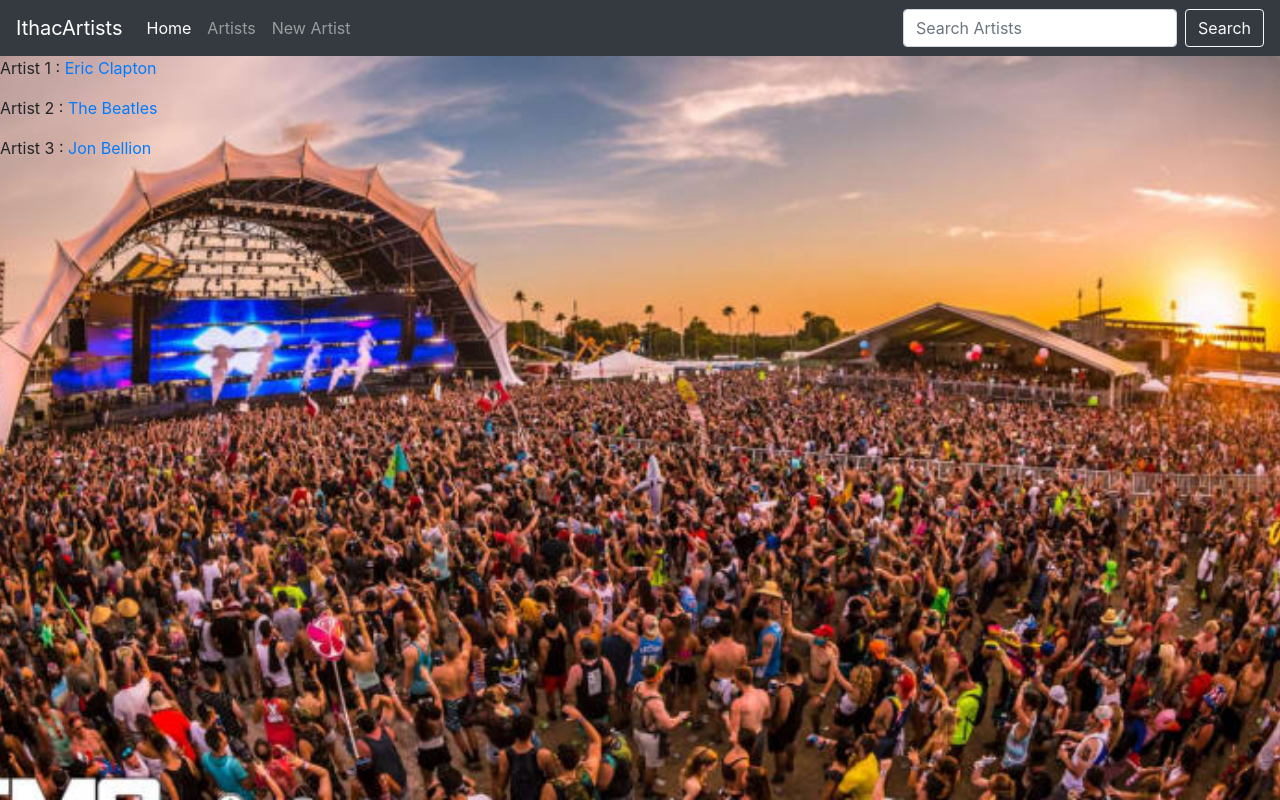
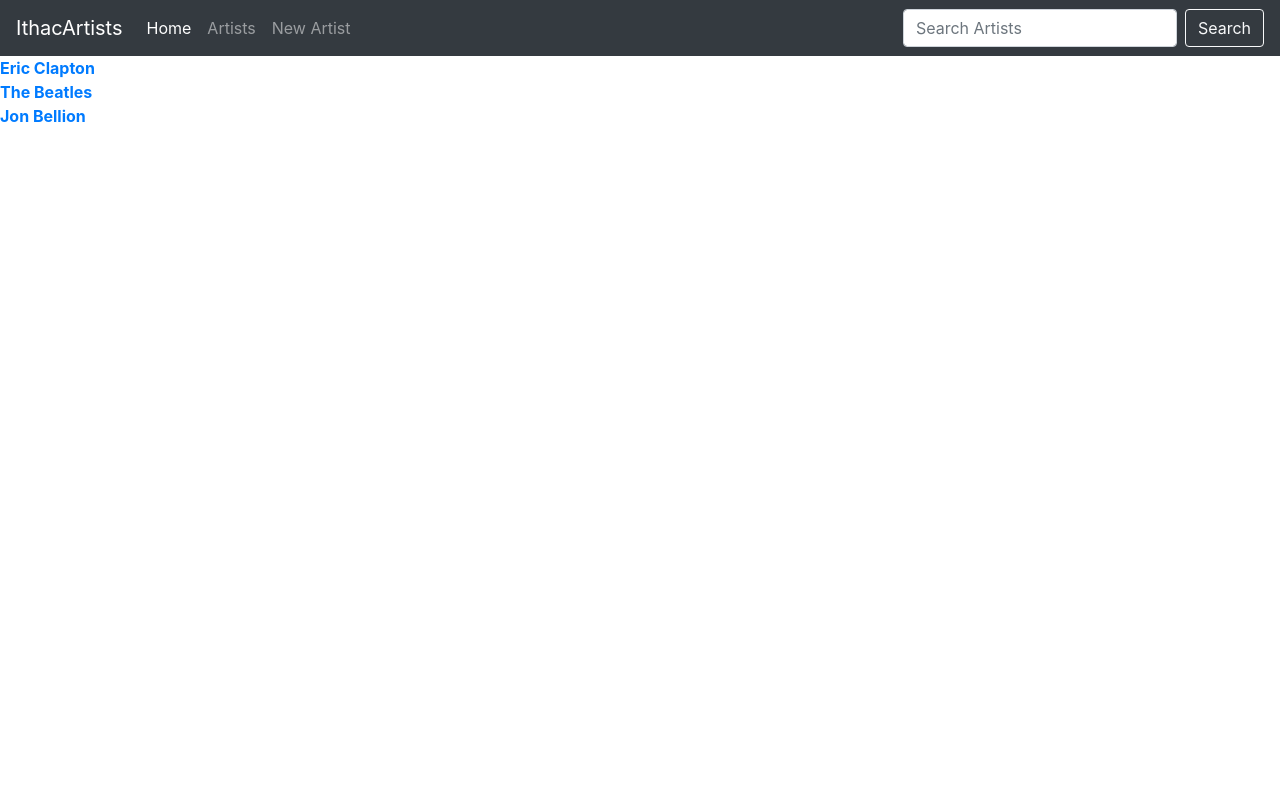
Before and after one commit to apython1998/localArtists, a Flask app: page /artists in a window 1280 px wide. Run offline with Flask 2, Linux system fonts and the light colour scheme; some libraries are stand-ins or nearby versions.

Commit message:
Lab 2 Finalized

```diff
--- a/app/routes.py
+++ b/app/routes.py
@@ -1,41 +1,49 @@
 from flask import render_template
 from app import app
+
 
 @app.route('/')
 @app.route('/index')
 def index():
     return render_template("index.html")
 
+
 @app.route('/artist/<artist_name>')
 def view_artist(artist_name):
     artist = {
-        "artist_id": 1,
-        "artist_name": artist_name,
-        "artist_info": "some fake artist info"
+        "name": artist_name,
+        "hometown": "City, State",
+        "info": "some fake artist info",
+        "events": ["Fake Event", "Fake Event 2"]
     }
     return render_template("artist.html", artist=artist)
+
 
 @app.route('/artists')
 def list_artists():
     artist_list = [
         {
-            "artist_id": 1,
-            "artist_name": "Eric Clapton",
-            "artist_info": "Some info"
+            "name": "Eric Clapton",
+            "hometown": "City, State",
+            "info": "Some info",
+            "events": []
         },
         {
-            "artist_id": 2,
-            "artist_name": "The Beatles",
-            "artist_info": "Some info about the Beatles. John Lennon, Paul McCartney, George Harrison, and Ringo Starr are the best"
+            "name": "The Beatles",
+            "hometown": "City, State",
+            "info": "Some info about the Beatles. John Lennon, Paul McCartney, George Harrison, and Ringo Starr are the best",
+            "events": []
         },
         {
-            "artist_id": 3,
-            "artist_name": "Jon Bellion",
-            "artist_info": ""
+            "name": "Jon Bellion",
+            "hometown": "Smithtown, NY",
+            "info": "Some info",
+            "events": []
         }
     ]
     return render_template("artistList.html", artist_list=artist_list)
 
+
 @app.route('/newArtist')
-def create_artist():
+def new_artist():
     return render_template("newArtist.html")
--- a/app/templates/artistList.html
+++ b/app/templates/artistList.html
@@ -2,6 +2,6 @@
 
 {% block content %}
     {% for artist in artist_list %}
-        <p> Artist {{artist.artist_id}} : <a href="/artist/{{artist.artist_name}}"> {{artist.artist_name}}</a></p>
+        <b><a href="{{ url_for('view_artist', artist_name=artist.name) }}"><t></t> {{artist.name}}</a></b><br>
     {% endfor %}
 {% endblock %}
--- a/app/templates/base.html
+++ b/app/templates/base.html
@@ -9,23 +9,23 @@
 
     <title>IthacArtists</title>
 </head>
-<body style="background-image:url('../static/images/music_festival.jpg'); height: 100vh; background-position: center; background-repeat: no-repeat; background-size: cover;">
+<body>
     <div id="navbar">
         <nav class="navbar navbar-expand-md navbar-dark bg-dark">
-            <a class="navbar-brand" href="">IthacArtists</a>
+            <a class="navbar-brand" href="#">IthacArtists</a>
             <button class="navbar-toggler" type="button" data-toggle="collapse" data-target="#navbarNav" aria-controls="navbarNav" aria-expanded="false" aria-label="Toggle navigation">
                 <span class="navbar-toggler-icon"></span>
               </button>
             <div class="collapse navbar-collapse" id="navbarNav">
                 <ul class="navbar-nav mr-auto">
                   <li class="nav-item active">
-                    <a class="nav-link" href="/">Home <span class="sr-only">(current)</span></a>
+                    <a class="nav-link" href="{{ url_for('index') }}">Home <span class="sr-only">(current)</span></a>
                   </li>
                   <li class="nav-item">
-                    <a class="nav-link" href="/artists">Artists </a>
+                    <a class="nav-link" href="{{ url_for('list_artists') }}">Artists </a>
                   </li>
                   <li class="nav-item">
-                    <a class="nav-link" href="/newArtist">New Artist </a>
+                    <a class="nav-link" href="{{ url_for('new_artist') }}">New Artist </a>
                   </li>
                 </ul>
                 <form class="form-inline my-2 my-lg-0">
```
Also changed, not shown: app/templates/artist.html (+13 -2 lines).
